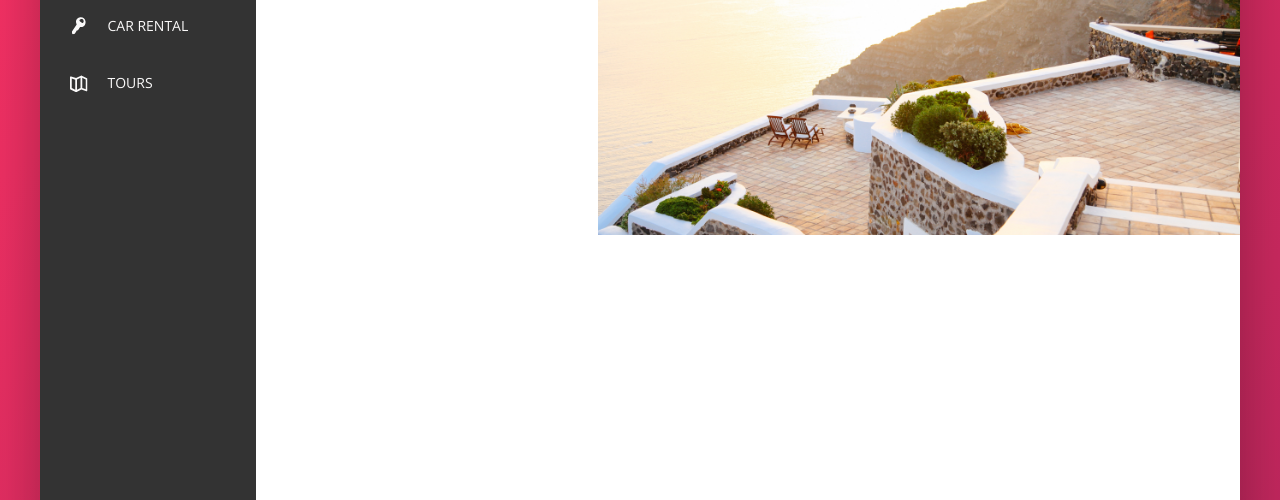
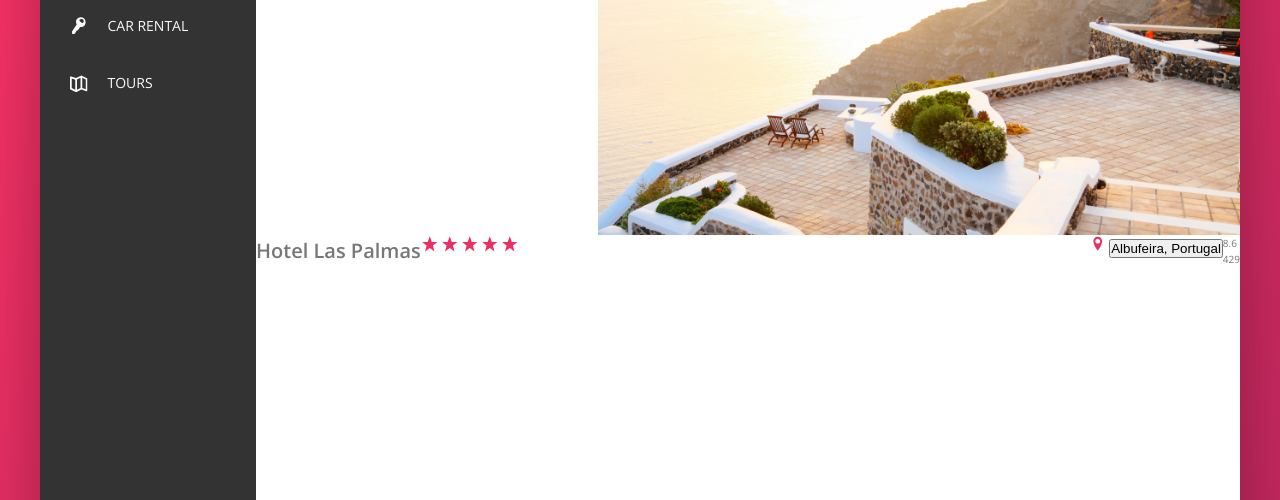
Before and after one commit to SparksFullStack/trilo, a website: page index.html in a window 1280 px wide. Shown: the part 300-800 px from the top of the page. Drawn offline with nearby package versions, Linux system fonts and the light colour scheme.

Commit message:
top of the overview completed

```diff
--- a/index.html
+++ b/index.html
@@ -102,6 +102,42 @@
                             <img src="img/hotel-3.jpg" alt="Hotel 3" class="gallery__photo">
                         </figure>
                     </div>
+
+                    <div class="overview">
+                        <h1 class="overview__heading">
+                            Hotel Las Palmas
+                        </h1>
+
+                        <div class="overview__stars">
+                            <svg class="overview__icon-star">
+                                <use xlink:href="img/sprite.svg#icon-star"></use>
+                            </svg>
+                            <svg class="overview__icon-star">
+                                <use xlink:href="img/sprite.svg#icon-star"></use>
+                            </svg>
+                            <svg class="overview__icon-star">
+                                <use xlink:href="img/sprite.svg#icon-star"></use>
+                            </svg>
+                            <svg class="overview__icon-star">
+                                <use xlink:href="img/sprite.svg#icon-star"></use>
+                            </svg>
+                            <svg class="overview__icon-star">
+                                <use xlink:href="img/sprite.svg#icon-star"></use>
+                            </svg>
+                        </div>
+
+                        <div class="overview__location">
+                            <svg class="overview__icon-location">
+                                <use xlink:href="img/sprite.svg#icon-location-pin"></use>
+                            </svg>
+                            <button class="btn-inline">Albufeira, Portugal</button>
+                        </div>
+
+                        <div class="overview__rating">
+                            <div class="overview__rating-average">8.6</div>
+                            <div class="overview__rating-count">429</div>
+                        </div>
+                    </div>
                 </main>
             </div>
         </div>
--- a/sass/_components.scss
+++ b/sass/_components.scss
@@ -203,3 +203,39 @@
         display: block;
     }
 }
+
+// Hotel Overview
+.overview {
+    display: flex;
+
+    &__heading {
+
+    }
+
+    &__stars {
+        margin-right: auto;
+    }
+
+    &__icon-star,
+    &__icon-location {
+        width: 1.75rem;
+        height: 1.75rem;
+        fill: var(--color-primary);
+    }
+
+    &__location {
+
+    }
+
+    &__rating {
+
+    }
+
+    &__rating-average {
+
+    }
+
+    &__rating-count {
+
+    }
+}
```
Also changed, not shown: css/style.css.
